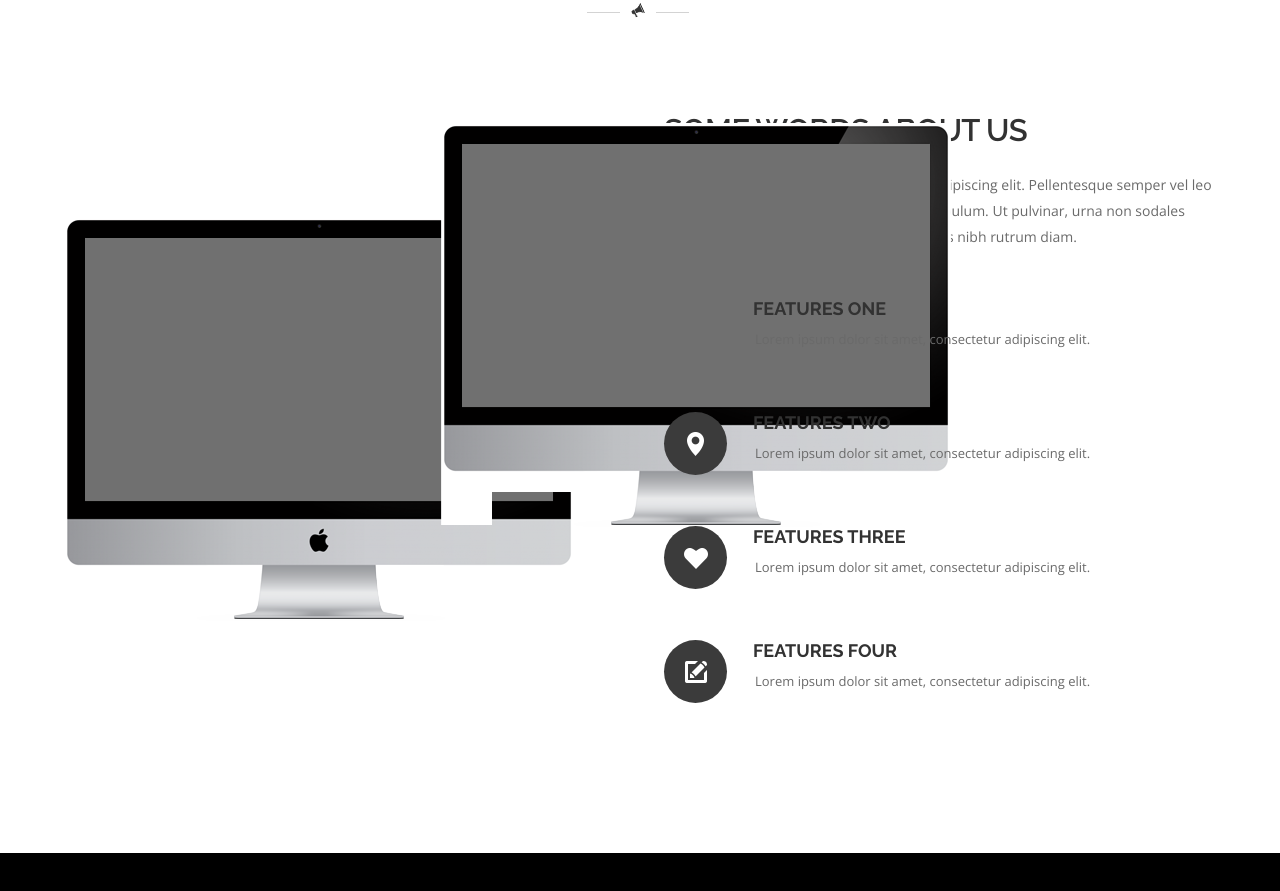
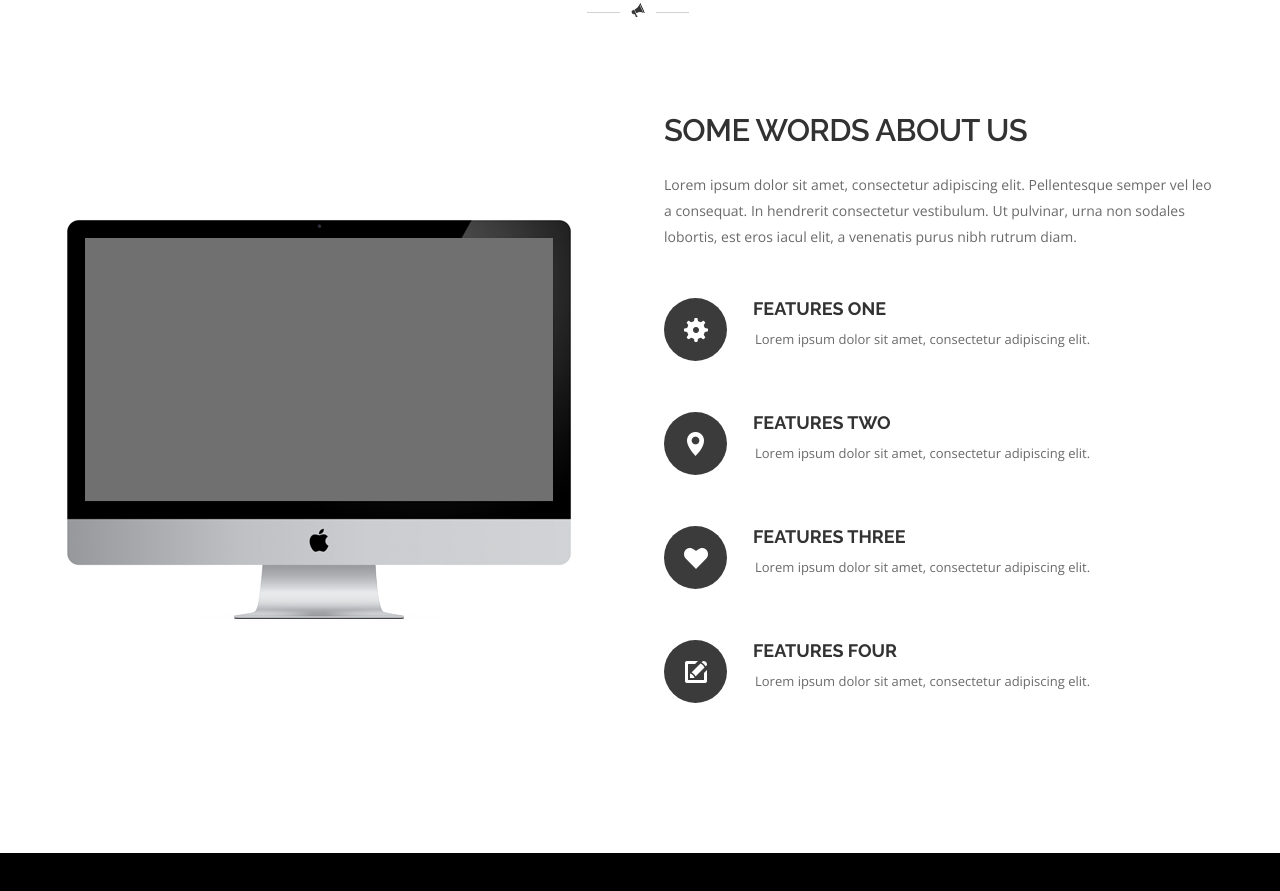
Before and after one commit to mishatch/parry, a plain HTML site: page index.html in a window 1280 px wide. Shown: the part 1017-1908 px from the top of the page. Drawn offline with nearby package versions, Linux system fonts and the light colour scheme.

Commit message:
vso es martla bolo commitia :DD

```diff
--- a/index.html
+++ b/index.html
@@ -146,7 +146,7 @@
           <div class="features" id="features">
             <div class="flex">
               <div>
-                <img src="./assets/component-3/imac.png" alt="Settings" />
+                <img src="./assets/component-3/settings.png" alt="Settings" />
               </div>
               <div>
                 <h6 class="raleway-bold">FEATURES ONE</h6>
```
